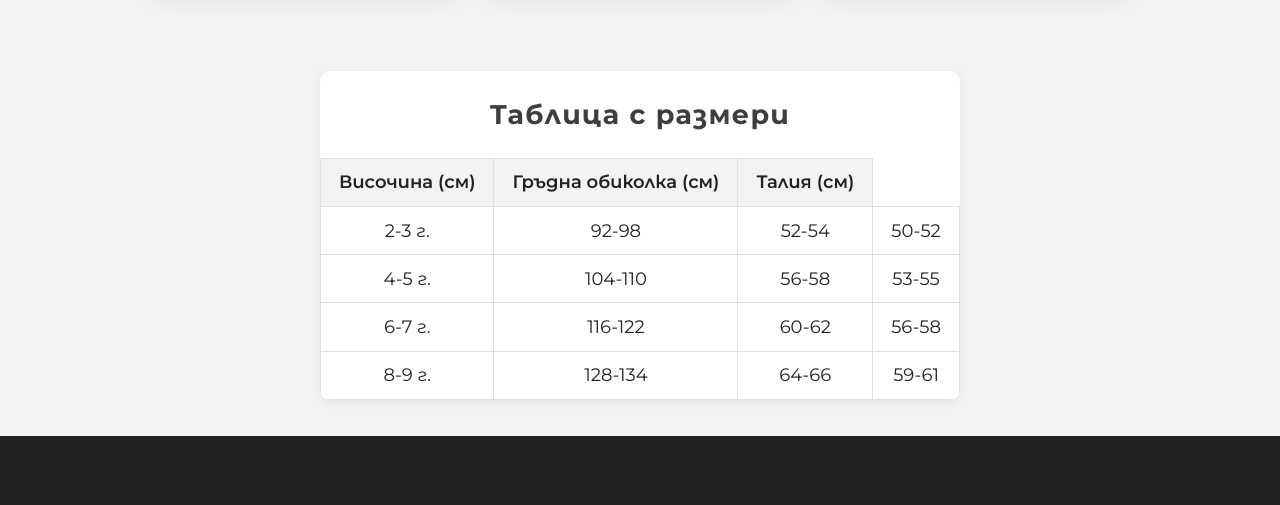
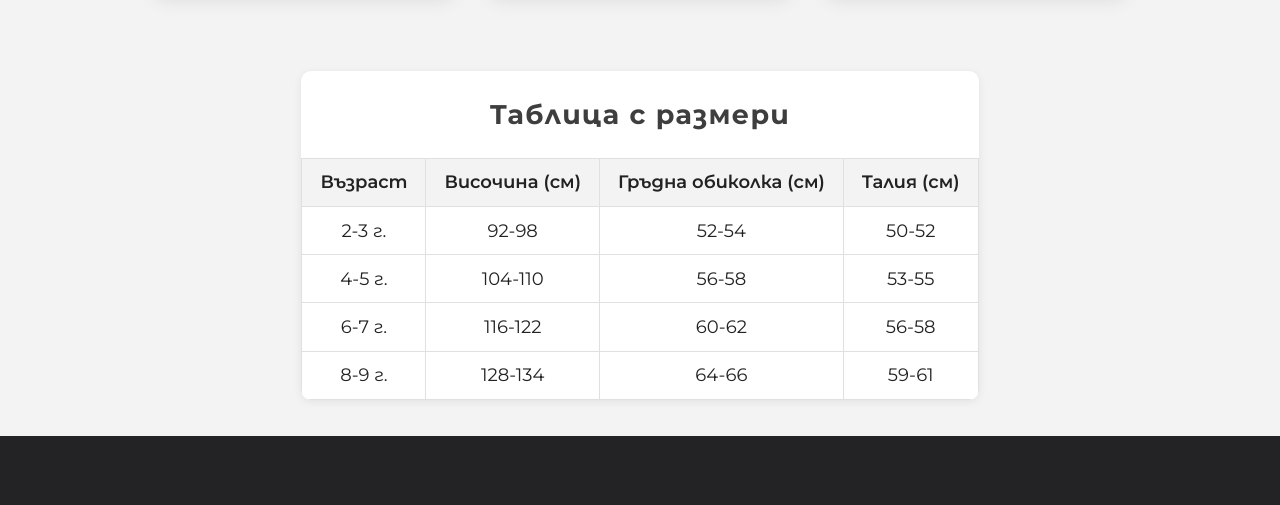
Before and after one commit to Alexander-DA/Relive---Thrift-Shop, a plain HTML site: page catalog/children.html in a window 1280 px wide. Shown: the part 1425-1930 px from the top of the page. Drawn offline with Linux system fonts and the light colour scheme.

Commit message:
Update children.html

```diff
--- a/catalog/children.html
+++ b/catalog/children.html
@@ -95,6 +95,7 @@
                 <table>
                     <thead>
                         <tr>
+                            <th>Възраст</th>
                             <th>Височина (см)</th>
                             <th>Гръдна обиколка (см)</th>
                             <th>Талия (см)</th>
```
